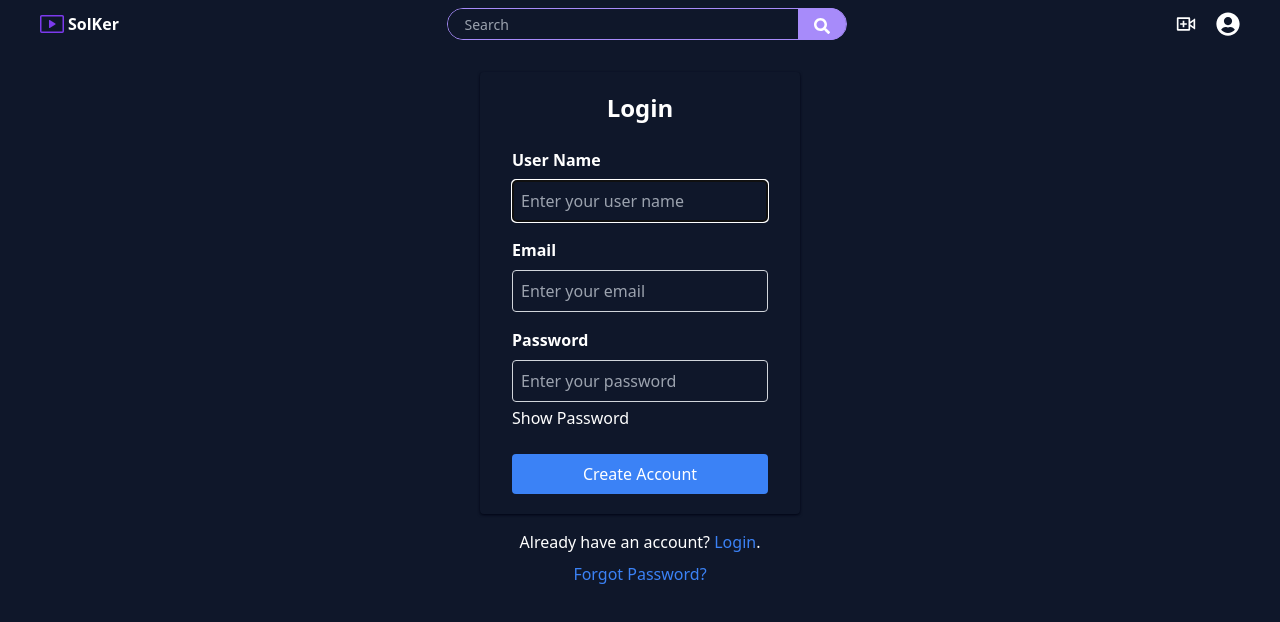
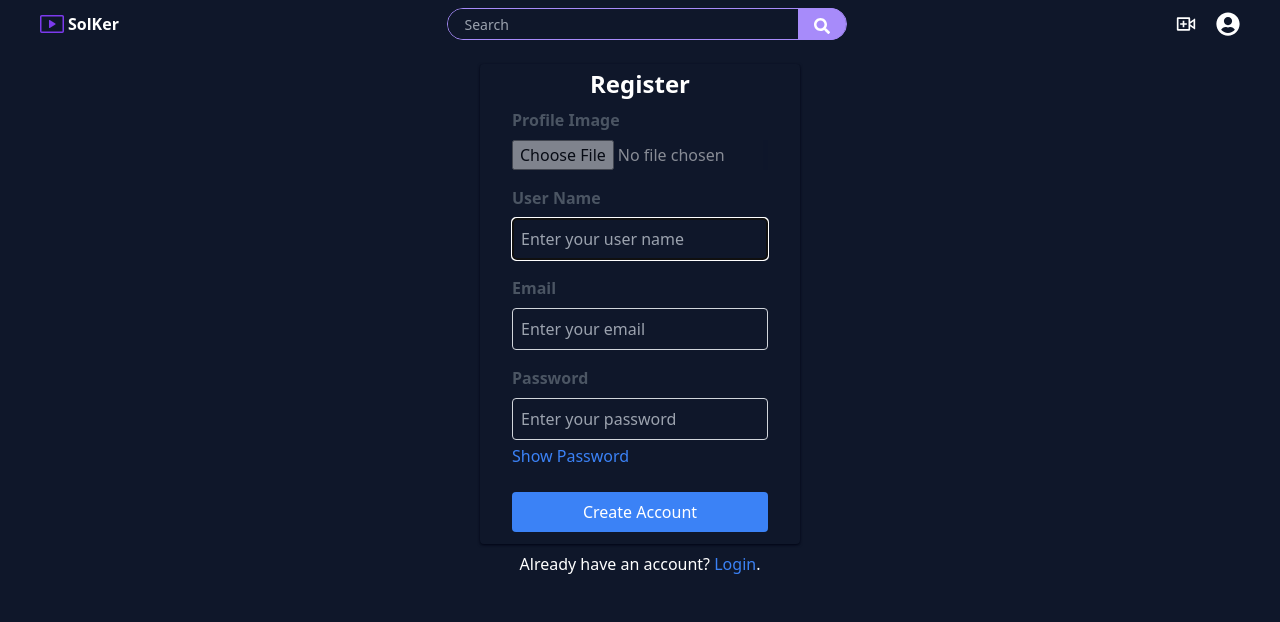
Before and after one commit to MohdSahbaz/Video-Player, a React (Vite) app in the folder frontend/: page /register in a window 1280 px wide. Shown: the top 622 px of the page. Built offline with nearby package versions, Linux system fonts and the light colour scheme.

Commit message:
created user profile page

```diff
--- a/frontend/src/App.jsx
+++ b/frontend/src/App.jsx
@@ -1,16 +1,27 @@
-import { createBrowserRouter, RouterProvider } from "react-router-dom";
+import {
+  createBrowserRouter,
+  Navigate,
+  RouterProvider,
+} from "react-router-dom";
+import { lazy, Suspense } from "react";
 
 // Components
 import Header from "./components/header/Header";
 import Sidebar from "./components/sidebar/Sidebar";
-import Home from "./components/home/Home";
+const Home = lazy(() => import("./components/home/Home"));
+const Trending = lazy(() => import("./components/Videos/Trending"));
 import SingleVideo from "./components/Videos/SingleVideo";
-import Trending from "./components/Videos/Trending";
 import Login from "./components/auth/Login";
 import Register from "./components/auth/Register";
 import Profile from "./components/Profile/Profile";
 
-const checkLogin = localStorage.getItem("authToken");
+// Authentication check
+const checkLogin = () => !!localStorage.getItem("authToken");
+
+// Protected route components
+const ProtectedRoute = ({ element }) => {
+  return checkLogin() ? element : <Navigate to={"/login"} />;
+};
 
 const router = createBrowserRouter([
   {
@@ -22,7 +33,11 @@ const router = createBrowserRouter([
         children: [
           {
             path: "",
-            element: <Home />,
+            element: (
+              <Suspense fallback={<div>Loading...</div>}>
+                <Home />
+              </Suspense>
+            ),
           },
           {
             path: "watch",
@@ -30,7 +45,11 @@ const router = createBrowserRouter([
           },
           {
             path: "trending",
-            element: <Trending />,
+            element: (
+              <Suspense fallback={<div>Loading...</div>}>
+                <Trending />
+              </Suspense>
+            ),
           },
         ],
       },
@@ -44,7 +63,7 @@ const router = createBrowserRouter([
       },
       {
         path: "profile",
-        element: checkLogin ? <Profile /> : <Login />,
+        element: <ProtectedRoute element={<Profile />} />,
       },
     ],
   },
--- a/frontend/src/components/Profile/Profile.jsx
+++ b/frontend/src/components/Profile/Profile.jsx
@@ -8,20 +8,51 @@ const Profile = () => {
 
   useEffect(() => {
     profile();
+    if (!user) {
+      localStorage.removeItem("authToken");
+    }
   }, []);
 
+  const handleEditProfile = () => {
+    navigate("/edit-profile"); // Adjust the path to your edit profile page
+  };
+
   return (
-    <div>
-      <h1>Hello {user.name}</h1>
-      {error && <p>{error}</p>}
-      <button
-        onClick={() => {
-          localStorage.removeItem("authToken");
-          navigate("/login");
-        }}
-      >
-        Logout
-      </button>
+    <div className="flex flex-col items-center p-4">
+      <div className="flex flex-col items-center mb-4">
+        <img
+          src="https://wallpapers.com/images/featured/cool-profile-pictures-4co57dtwk64fb7lv.jpg"
+          alt={user.name}
+          className="w-32 h-32 rounded-full shadow-md"
+        />
+        <p className="mt-2 text-center text-gray-700">{user.bio}</p>
+      </div>
+      <div className="text-center flex flex-col justify-center">
+        <b className="text-xl mb-2">{user.name}</b>
+        <div className="flex justify-center space-x-4 mt-4">
+          <button className="px-4 py-2 bg-blue-500 text-white rounded-md shadow hover:bg-blue-600">
+            {user.followers} Followers
+          </button>
+          <button
+            className="px-4 py-2 bg-green-500 text-white rounded-md shadow hover:bg-green-600"
+            onClick={() => navigate("/following")}
+          >
+            {user.following} Following
+          </button>
+          <button
+            className="px-4 py-2 bg-red-500 text-white rounded-md shadow hover:bg-red-600"
+            onClick={() => navigate("/myvideos")}
+          >
+            {user.videos} Videos
+          </button>
+        </div>
+        <button
+          onClick={handleEditProfile}
+          className="mt-4 px-4 py-2 bg-yellow-500 text-white rounded-md shadow hover:bg-yellow-600"
+        >
+          Edit Profile
+        </button>
+      </div>
     </div>
   );
 };
--- a/frontend/src/components/auth/Login.jsx
+++ b/frontend/src/components/auth/Login.jsx
@@ -12,7 +12,7 @@ const Login = () => {
     e.preventDefault();
     try {
       setError(null);
-      login();
+      await login();
       navigate("/profile");
     } catch (error) {
       setError(error);
@@ -26,7 +26,7 @@ const Login = () => {
         className="flex flex-col justify-center px-8 py-5 rounded shadow shadow-slate-950 hover:shadow-gray-600 hover:shadow-md transition-all duration-300 ease-in-out transform md:w-80 w-2/3"
       >
         <h1 className="text-2xl font-bold mb-6 text-center">Login</h1>
-        <label htmlFor="email" className="mb-2 font-semibold">
+        <label htmlFor="email" className="mb-2 font-semibold text-gray-600">
           Email
         </label>
         <input
@@ -39,7 +39,7 @@ const Login = () => {
           required
           onChange={(e) => setEmail(e.target.value)}
         />
-        <label htmlFor="password" className="mb-2 font-semibold">
+        <label htmlFor="password" className="mb-2 font-semibold text-gray-600">
           Password
         </label>
         <input
@@ -53,9 +53,14 @@ const Login = () => {
         />
         <p
           onClick={() => setShowPassword(!showPassword)}
-          className="mb-6 cursor-pointer"
+          className="mb-2 cursor-pointer"
         >
           {showPassword ? "Hide Password" : "Show Password"}
+        </p>
+        <p className="mb-4 flex justify-end">
+          <Link to="/forgot-password" className="text-blue-500 hover:underline">
+            Forgot Password?
+          </Link>
         </p>
         {error && <p className="text-red-500 mb-6">{error}</p>}
         <button
@@ -72,11 +77,6 @@ const Login = () => {
         </Link>
         .
       </p>
-      <p className="mt-2">
-        <Link to="/forgot-password" className="text-blue-500 hover:underline">
-          Forgot Password?
-        </Link>
-      </p>
     </div>
   );
 };
--- a/frontend/src/components/auth/Register.jsx
+++ b/frontend/src/components/auth/Register.jsx
@@ -6,20 +6,34 @@ const Register = () => {
   const { register, setName, setEmail, setPassword, error } =
     useContext(AuthContext);
   const [showPassword, setShowPassword] = useState(false);
+  const navigate = useNavigate();
 
-  const handleLogin = (e) => {
+  const handleLogin = async (e) => {
     e.preventDefault();
-    register();
+    await register();
+    navigate("/login");
   };
 
   return (
-    <div className="flex flex-col justify-center items-center pt-6">
+    <div className="flex flex-col justify-center items-center pt-4 pb-2">
       <form
         onSubmit={handleLogin}
-        className="flex flex-col justify-center px-8 py-5 rounded shadow hover:shadow-md shadow-slate-950 hover:shadow-gray-600 w-80"
+        className="flex flex-col justify-center px-8 py-1 pb-3 rounded shadow hover:shadow-md shadow-slate-950 hover:shadow-gray-600 w-80 transition-all duration-300 ease-in-out transform"
       >
-        <h1 className="text-2xl font-bold text-center mb-6">Login</h1>
-        <label htmlFor="name" className="mb-2 font-semibold">
+        <h1 className="text-2xl font-bold text-center mb-2">Register</h1>
+        <label
+          htmlFor="profileImage"
+          className="mb-2 font-semibold text-gray-600"
+        >
+          Profile Image
+        </label>
+        <input
+          type="file"
+          name="profileImage"
+          id="profileImage"
+          className="mb-4 opacity-50 cursor-pointer"
+        />
+        <label htmlFor="name" className="mb-2 font-semibold text-gray-600">
           User Name
         </label>
         <input
@@ -32,7 +46,7 @@ const Register = () => {
           required
           onChange={(e) => setName(e.target.value)}
         />
-        <label htmlFor="email" className="mb-2 font-semibold">
+        <label htmlFor="email" className="mb-2 font-semibold text-gray-600">
           Email
         </label>
         <input
@@ -44,7 +58,7 @@ const Register = () => {
           required
           onChange={(e) => setEmail(e.target.value)}
         />
-        <label htmlFor="password" className="mb-2 font-semibold">
+        <label htmlFor="password" className="mb-2 font-semibold text-gray-600">
           Password
         </label>
         <input
@@ -59,7 +73,7 @@ const Register = () => {
         />
         <p
           onClick={() => setShowPassword(!showPassword)}
-          className="mb-6 cursor-pointer"
+          className="cursor-pointer text-blue-500 hover:underline mb-6"
         >
           {showPassword ? "Hide Password" : "Show Password"}
         </p>
@@ -71,18 +85,13 @@ const Register = () => {
           Create Account
         </button>
       </form>
-      <p className="mt-4">
+      <p className="mt-2">
         Already have an account?{" "}
         <Link to="/login" className="text-blue-500 hover:underline">
           Login
         </Link>
         .
       </p>
-      <p className="mt-2">
-        <Link to="/forgot-password" className="text-blue-500 hover:underline">
-          Forgot Password?
-        </Link>
-      </p>
     </div>
   );
 };
--- a/frontend/src/components/header/Header.jsx
+++ b/frontend/src/components/header/Header.jsx
@@ -10,6 +10,15 @@ import { useNavigate, Outlet } from "react-router-dom";
 const Header = () => {
   const [search, setSearch] = useState("");
   const navigate = useNavigate();
+
+  const handleAuth = () => {
+    const checkLogin = localStorage.getItem("authToken");
+    if (checkLogin) {
+      navigate("/profile");
+    } else {
+      navigate("/login");
+    }
+  };
 
   return (
     <>
@@ -41,7 +50,7 @@ const Header = () => {
           <RiVideoAddLine className="text-xl cursor-pointer" />
           <FaUserCircle
             className="text-2xl cursor-pointer"
-            onClick={() => navigate("/login")}
+            onClick={handleAuth}
           />
         </div>
       </div>
--- a/frontend/src/components/sidebar/Sidebar.jsx
+++ b/frontend/src/components/sidebar/Sidebar.jsx
@@ -8,6 +8,7 @@ const Sidebar = () => {
         style={{ height: "calc(100vh - 60px" }}
       >
         <SideBarLink to={"/"} label={"Home"} />
+        <SideBarLink to={"/myvideo"} label={"My Video"} />
         <SideBarLink to={"playlist"} label={"Playlist"} />
         <SideBarLink to={"watchlater"} label={"Watch Later"} />
         <SideBarLink to={"following"} label={"Following"} />
```
